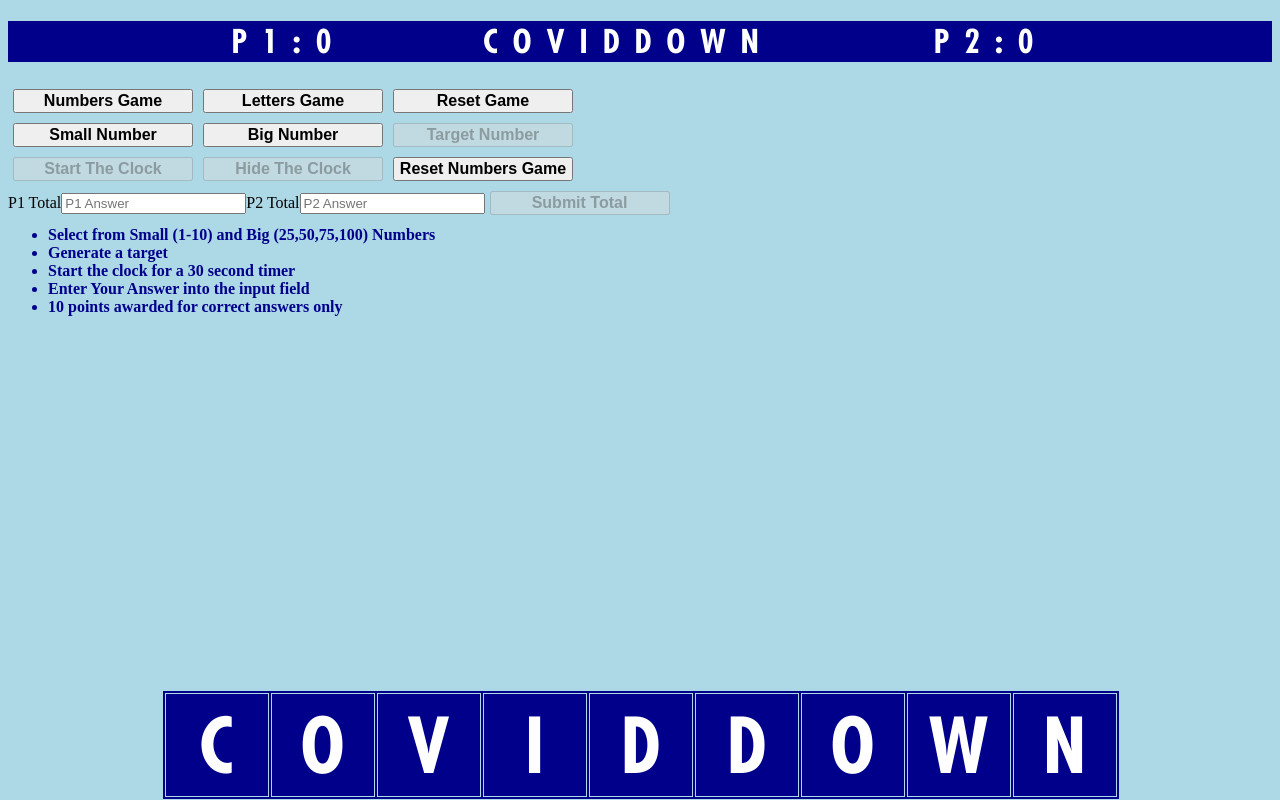
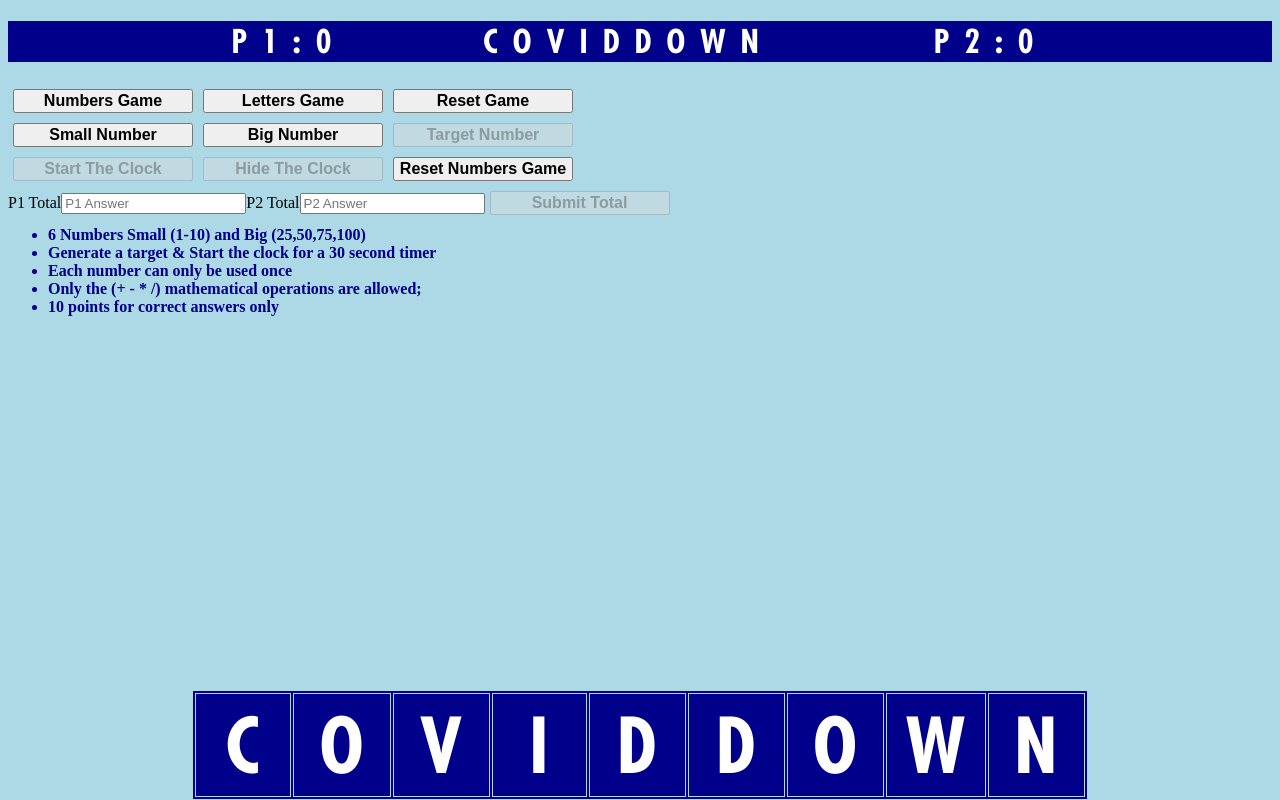
Before and after one commit to batespcm/covid-down-react, a React (Create React App) app: page /numbersgame in a window 1280 px wide. Built offline with nearby package versions, Linux system fonts and the light colour scheme.

Commit message:
css fixed for letter tables and footertable after seeing it on a larger screen

```diff
--- a/src/App.css
+++ b/src/App.css
@@ -53,7 +53,9 @@ body {
   text-align: center;
   background-color: darkblue;
   position: fixed;
-  right: 12.5%;
+  width: 70%;
+  left: 15%;
+  right: 15%;
   bottom: 0px;
 }
 
@@ -69,16 +71,15 @@ h1 {
   font-family: 'futuracondensed_bold';
   font-weight: bold;
   font-size: 95px;
-  letter-spacing: 0px;
+  letter-spacing: 1px;
   color: white;
   text-align: center;
   background-color: darkblue;
-
   position: fixed;
-  width: 70%;
-  right: 15%;
-  left: 15%;
-  bottom: 100px;
+  width: 75%;
+  right: 12.5%;
+  left: 12.5%;
+  bottom: 110px;
   table-layout: fixed;
 }
 
--- a/src/components/NumbersRules.js
+++ b/src/components/NumbersRules.js
@@ -3,11 +3,11 @@ import React from 'react';
 const NumbersRules = () => {
   return (
     <ul className="NumbersRules">
-      <li>Select from Small (1-10) and Big (25,50,75,100) Numbers</li>
-      <li>Generate a target</li>
-      <li>Start the clock for a 30 second timer</li>
-      <li>Enter Your Answer into the input field</li>
-      <li>10 points awarded for correct answers only</li>
+      <li>6 Numbers Small (1-10) and Big (25,50,75,100)</li>
+      <li>Generate a target & Start the clock for a 30 second timer</li>
+      <li>Each number can only be used once</li>
+      <li>Only the (+ - * /) mathematical operations are allowed;</li>
+      <li>10 points for correct answers only</li>
     </ul>
   );
 };
```
